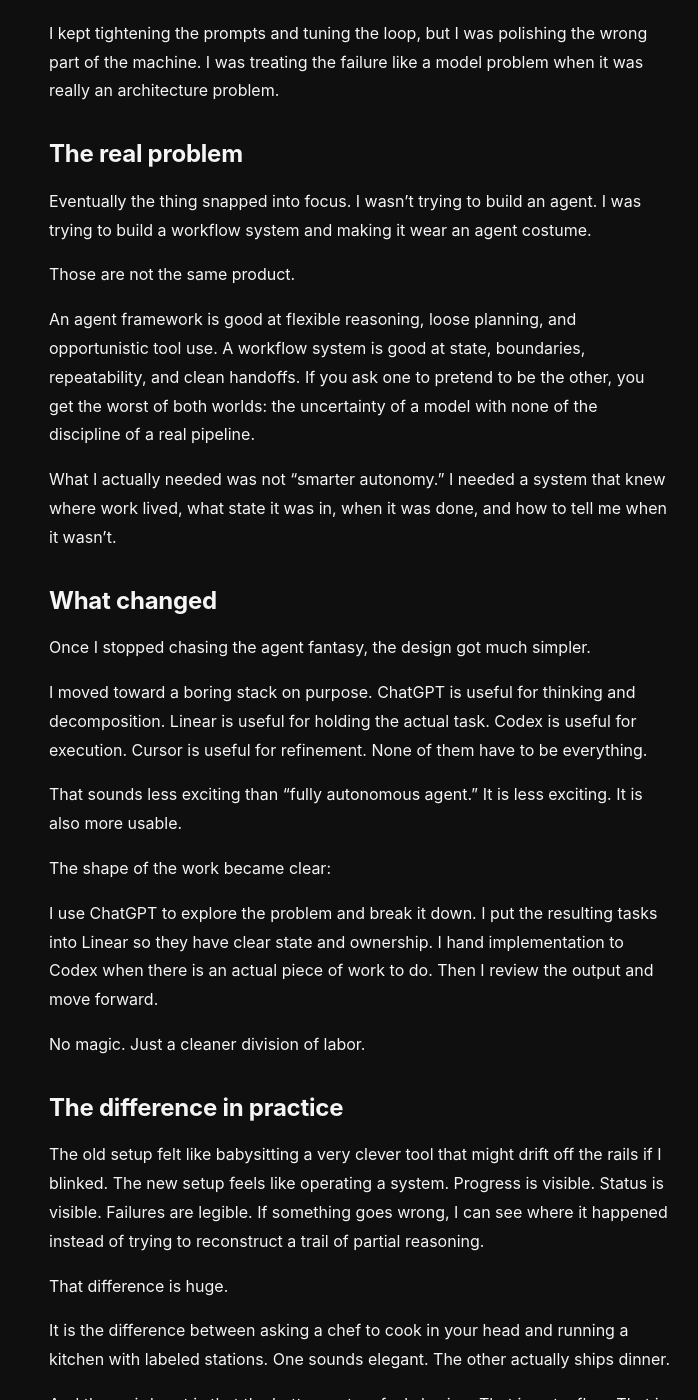
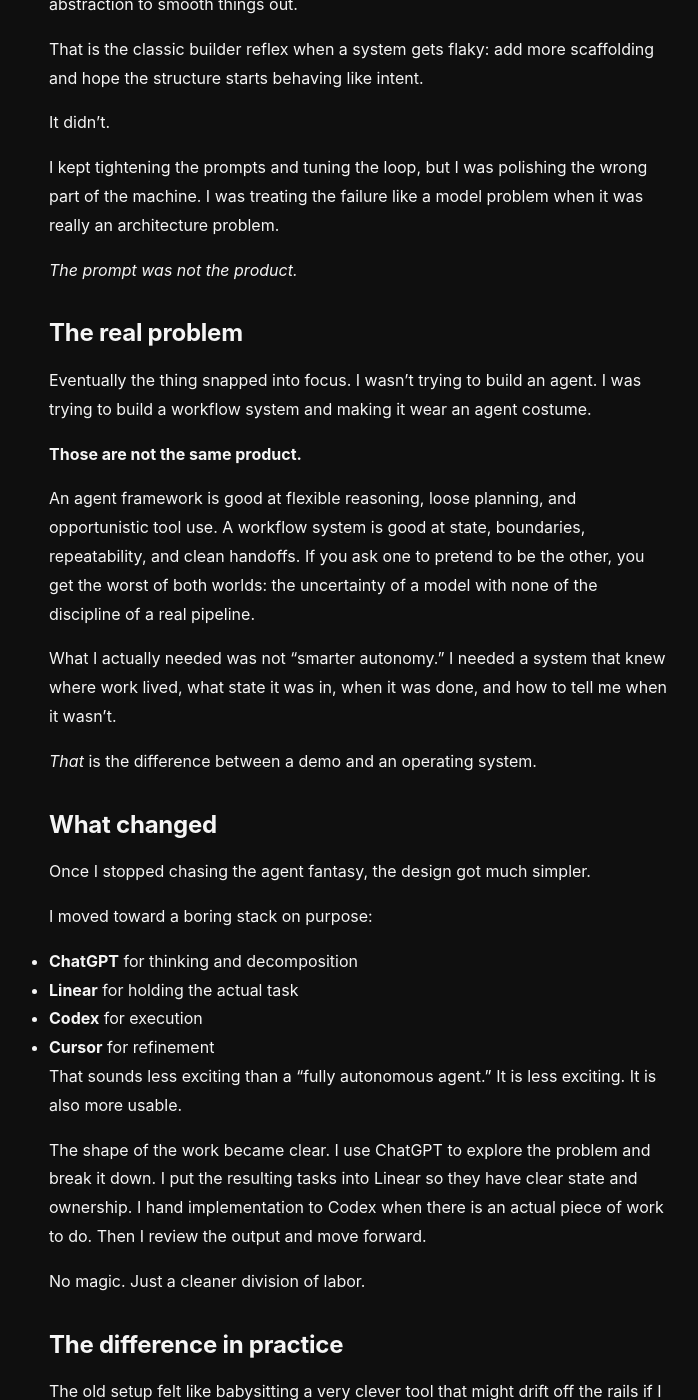
Before and after one commit to sfayka/lab, a Jekyll site: the page built from _posts/2026-03-17-from_openclaw_to_something_else.md, in a window 1280 px wide and 1400 px high, scrolled down 1951 px. Shown: the whole window, without its empty margins (279-977 px from the left). Built offline with Jekyll 4.4.1, drawn with Linux system fonts in a browser that asks for light colours; some of the changed text lies outside the part shown.

Commit message:
Add markdown emphasis

```diff
--- a/_posts/2026-03-17-from_openclaw_to_something_else.md
+++ b/_posts/2026-03-17-from_openclaw_to_something_else.md
@@ -24,7 +24,9 @@ So I built toward that future. I wired up OpenClaw, added a task harness, set up
 
 The early demos were convincing enough to keep me going. It could break work into steps. It could call tools. It could finish simple tasks. Every time it did something correctly, it felt like I was one prompt away from a clean autonomous workflow.
 
-That was the trap.
+> **That was the trap.**
+
+The short version: **I built an agent when I needed a workflow**.
 
 ## What I thought I was building
 
@@ -34,6 +36,8 @@ That idea is seductive because it sounds like removing work. In reality, it ofte
 
 And that is exactly what happened.
 
+<u>Less implementation</u> is not the same thing as <u>less operational burden</u>.
+
 ## What actually happened
 
 The system wasn’t broken in a dramatic way. It didn’t crash every time or fail obviously. It failed in the annoying, expensive way that makes you question your own judgment. Tasks would stall halfway through. Outputs would come back half-finished. State would drift. Retries would behave differently depending on the mood of the loop. I had to keep checking what it was doing, which meant I never really got to trust it.
@@ -52,27 +58,34 @@ It didn’t.
 
 I kept tightening the prompts and tuning the loop, but I was polishing the wrong part of the machine. I was treating the failure like a model problem when it was really an architecture problem.
 
+*The prompt was not the product.*
+
 ## The real problem
 
 Eventually the thing snapped into focus. I wasn’t trying to build an agent. I was trying to build a workflow system and making it wear an agent costume.
 
-Those are not the same product.
+**Those are not the same product.**
 
 An agent framework is good at flexible reasoning, loose planning, and opportunistic tool use. A workflow system is good at state, boundaries, repeatability, and clean handoffs. If you ask one to pretend to be the other, you get the worst of both worlds: the uncertainty of a model with none of the discipline of a real pipeline.
 
 What I actually needed was not “smarter autonomy.” I needed a system that knew where work lived, what state it was in, when it was done, and how to tell me when it wasn’t.
 
+*That* is the difference between a demo and an operating system.
+
 ## What changed
 
 Once I stopped chasing the agent fantasy, the design got much simpler.
 
-I moved toward a boring stack on purpose. ChatGPT is useful for thinking and decomposition. Linear is useful for holding the actual task. Codex is useful for execution. Cursor is useful for refinement. None of them have to be everything.
+I moved toward a boring stack on purpose:
 
-That sounds less exciting than “fully autonomous agent.” It is less exciting. It is also more usable.
+- **ChatGPT** for thinking and decomposition
+- **Linear** for holding the actual task
+- **Codex** for execution
+- **Cursor** for refinement
 
-The shape of the work became clear:
+That sounds less exciting than a “fully autonomous agent.” It is less exciting. It is also more usable.
 
-I use ChatGPT to explore the problem and break it down. I put the resulting tasks into Linear so they have clear state and ownership. I hand implementation to Codex when there is an actual piece of work to do. Then I review the output and move forward.
+The shape of the work became clear. I use ChatGPT to explore the problem and break it down. I put the resulting tasks into Linear so they have clear state and ownership. I hand implementation to Codex when there is an actual piece of work to do. Then I review the output and move forward.
 
 No magic. Just a cleaner division of labor.
 
@@ -106,6 +121,8 @@ The better move is to start with structure and let the model fill in the gaps.
 
 That is the operating lesson I keep coming back to: the system should control execution. The model should help with reasoning inside that system. Not the other way around.
 
+> **System first. Model second.**
+
 ## Where this goes next
 
 I am still building from this workflow. The next thing I want is a small tool that turns email into a structured issue, routes it into Linear, hands it to Codex, and tracks the follow-up cleanly.
@@ -113,3 +130,5 @@ I am still building from this workflow. The next thing I want is a small tool th
 That is a much more interesting problem than “can I build a perfect agent.” It is also a much more useful one.
 
 I did not abandon the idea of AI agents. I just stopped asking them to solve the wrong problem.
+
+<u>That</u> is the part worth carrying forward.
```
Also changed, not shown: other parts of _posts/2026-03-17-from_openclaw_to_something_else.md (+4 -0 lines).
